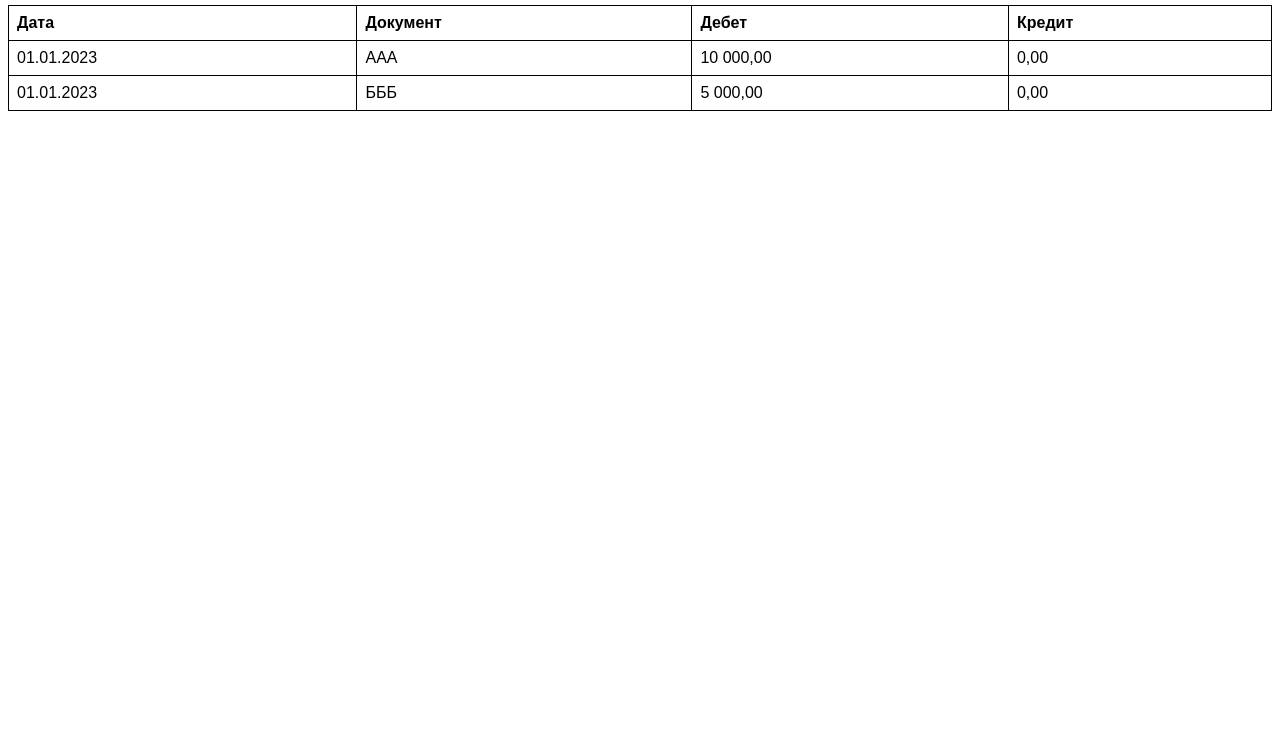
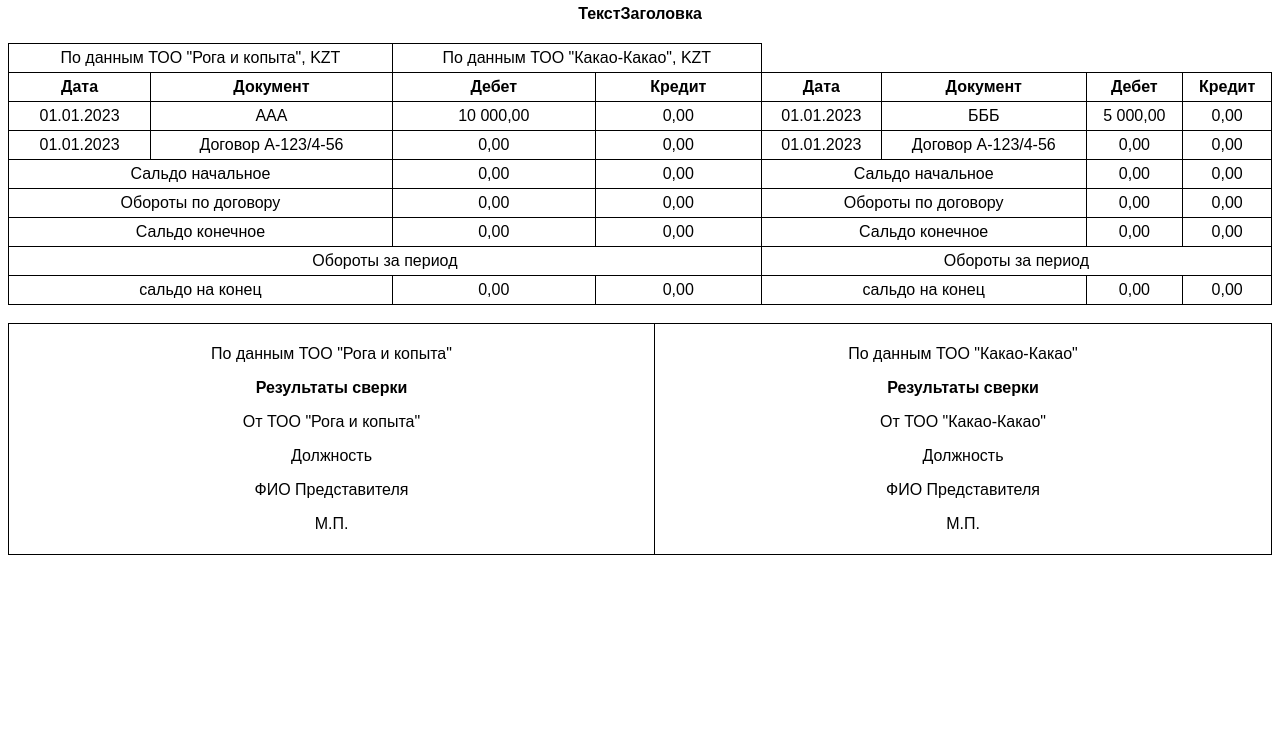
Before and after one commit to ghostqaw/test-page-1, a plain HTML site: page index.html in a window 1280 px wide. Shown: the part 63-800 px from the top of the page. Drawn offline with Linux system fonts and the light colour scheme.

Commit message:
Update index.html

```diff
--- a/index.html
+++ b/index.html
@@ -11,18 +11,38 @@
             width: 100%;
             border-collapse: collapse;
         }
-        td, th {
+        th, td {
             border: 1px solid #000;
-            padding: 8px;
-            text-align: left;
+            padding: 5px;
+            text-align: center;
+        }
+        .header {
+            font-weight: bold;
+            text-align: center;
+            margin-bottom: 20px;
         }
     </style>
-    <title>Template 1</title>
+    <title>Акт сверки</title>
 </head>
 <body>
-    <h2>Акт сверки</h2>
+    <div class="header">
+        <h2>Акт сверки</h2>
+        <p>ТекстЗаголовка</p>
+    </div>
     <table>
         <tr>
+            <td colspan="2">
+                По данным ТОО "Рога и копыта", KZT
+            </td>
+            <td colspan="2">
+                По данным ТОО "Какао-Какао", KZT
+            </td>
+        </tr>
+        <tr>
+            <th>Дата</th>
+            <th>Документ</th>
+            <th>Дебет</th>
+            <th>Кредит</th>
             <th>Дата</th>
             <th>Документ</th>
             <th>Дебет</th>
@@ -33,13 +53,78 @@
             <td>ААА</td>
             <td>10 000,00</td>
             <td>0,00</td>
-        </tr>
-        <tr>
             <td>01.01.2023</td>
             <td>БББ</td>
             <td>5 000,00</td>
             <td>0,00</td>
         </tr>
+        <tr>
+            <td>01.01.2023</td>
+            <td>Договор А-123/4-56</td>
+            <td>0,00</td>
+            <td>0,00</td>
+            <td>01.01.2023</td>
+            <td>Договор А-123/4-56</td>
+            <td>0,00</td>
+            <td>0,00</td>
+        </tr>
+        <tr>
+            <td colspan="2">Сальдо начальное</td>
+            <td>0,00</td>
+            <td>0,00</td>
+            <td colspan="2">Сальдо начальное</td>
+            <td>0,00</td>
+            <td>0,00</td>
+        </tr>
+        <tr>
+            <td colspan="2">Обороты по договору</td>
+            <td>0,00</td>
+            <td>0,00</td>
+            <td colspan="2">Обороты по договору</td>
+            <td>0,00</td>
+            <td>0,00</td>
+        </tr>
+        <tr>
+            <td colspan="2">Сальдо конечное</td>
+            <td>0,00</td>
+            <td>0,00</td>
+            <td colspan="2">Сальдо конечное</td>
+            <td>0,00</td>
+            <td>0,00</td>
+        </tr>
+        <tr>
+            <td colspan="4">Обороты за период</td>
+            <td colspan="4">Обороты за период</td>
+        </tr>
+        <tr>
+            <td colspan="2">сальдо на конец</td>
+            <td>0,00</td>
+            <td>0,00</td>
+            <td colspan="2">сальдо на конец</td>
+            <td>0,00</td>
+            <td>0,00</td>
+        </tr>
+    </table>
+    <br>
+    <table>
+        <tr>
+            <td>
+                <p>По данным ТОО "Рога и копыта"</p>
+                <p><strong>Результаты сверки</strong></p>
+                <p>От ТОО "Рога и копыта"</p>
+                <p>Должность</p>
+                <p>ФИО Представителя</p>
+                <p>М.П.</p>
+            </td>
+            <td>
+                <p>По данным ТОО "Какао-Какао"</p>
+                <p><strong>Результаты сверки</strong></p>
+                <p>От ТОО "Какао-Какао"</p>
+                <p>Должность</p>
+                <p>ФИО Представителя</p>
+                <p>М.П.</p>
+            </td>
+        </tr>
     </table>
 </body>
 </html>
```
